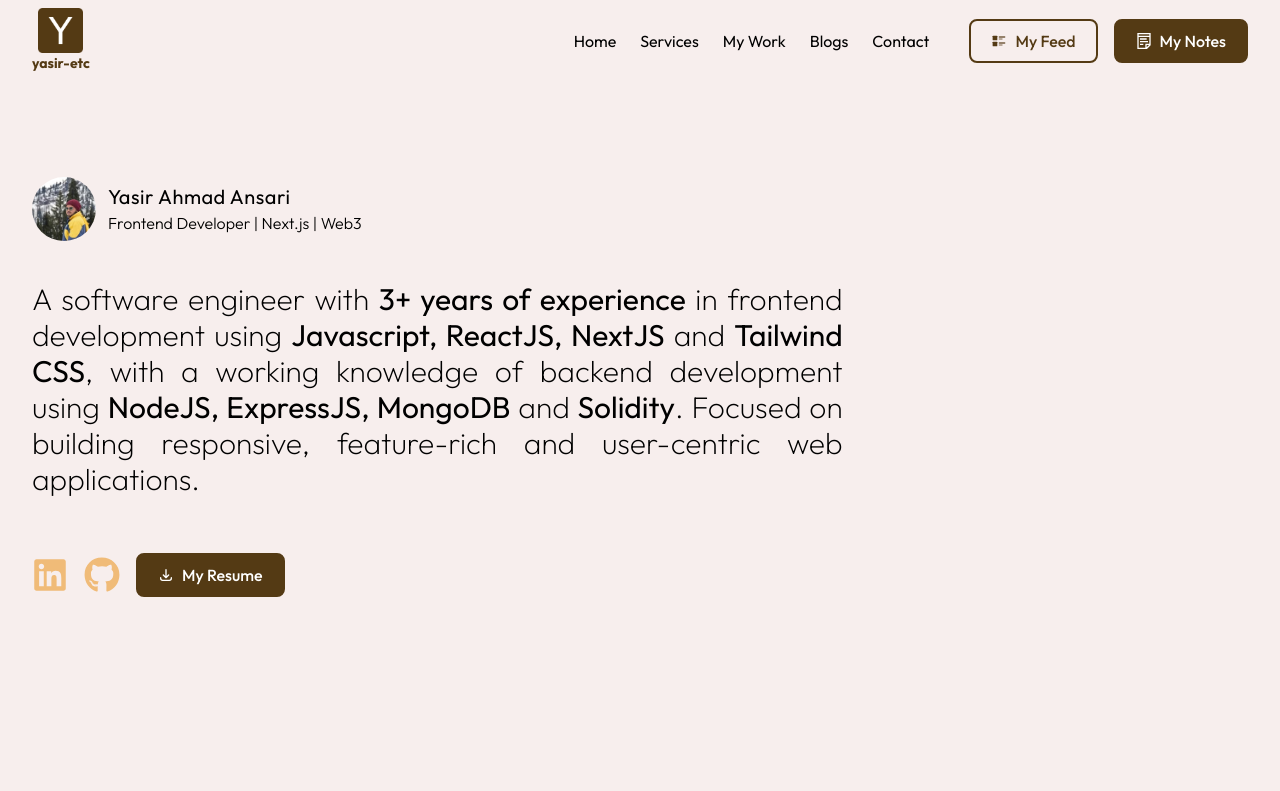
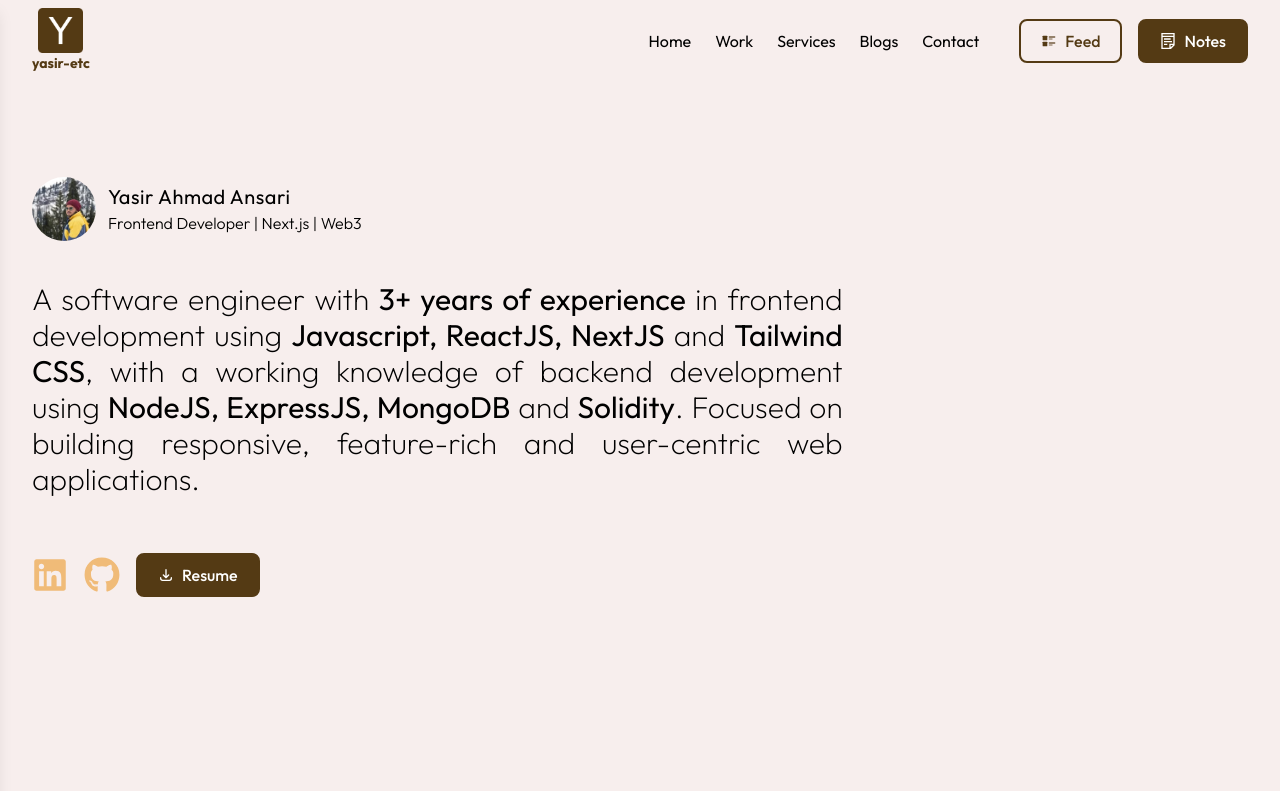
Before and after one commit to ethicalhub/yasir-etc, a Next.js app: page / in a window 1280 px wide. Shown: the top 791 px of the page. Built offline with nearby package versions, Linux system fonts and the light colour scheme.

Commit message:
feat(setup): add mobile responsive menu, id

```diff
--- a/app/(root)/page.tsx
+++ b/app/(root)/page.tsx
@@ -10,8 +10,9 @@ import SkillSection from "@/components/sections/SkillSection";
 
 export default function Home() {
   return (
-    <main className="container relative max-w-7xl">
+    <main className="relative">
       <Navbar />
+      <div className="container max-w-7xl">
         <HeroSection />
         <ExperienceSection />
         <SkillSection />
@@ -21,6 +22,7 @@ export default function Home() {
 
         <MyBlog />
         <ContactMe />
+      </div>
       <Footer />
     </main>
   );
--- a/components/navigation/Navbar.tsx
+++ b/components/navigation/Navbar.tsx
@@ -1,7 +1,11 @@
+"use client";
+
 import Link from "next/link";
-import React from "react";
+import React, { useState } from "react";
+import { AiOutlineMenuUnfold } from "react-icons/ai";
 import { CgFeed } from "react-icons/cg";
 import { GrNotes } from "react-icons/gr";
+import { RxCross2 } from "react-icons/rx";
 
 import { ROUTES } from "@/constants/ROUTES";
 
@@ -15,37 +19,38 @@ const NavLinks = [
   },
   {
     id: 2,
-    title: "Services",
-    path: ROUTES.HOME,
+    title: "Work",
+    path: ROUTES.WORK,
   },
   {
     id: 3,
-    title: "My Work",
-    path: ROUTES.HOME,
+    title: "Services",
+    path: ROUTES.SERVICES,
   },
+
   {
     id: 4,
     title: "Blogs",
-    path: ROUTES.HOME,
+    path: ROUTES.BLOGS,
   },
   {
     id: 5,
     title: "Contact",
-    path: ROUTES.HOME,
+    path: ROUTES.CONTACT,
   },
 ];
 
 const NavActions = [
   {
     id: 1,
-    title: "My Feed",
+    title: "Feed",
     path: ROUTES.HOME,
     variant: "outline",
     icon: <CgFeed />,
   },
   {
     id: 3,
-    title: "My Notes",
+    title: "Notes",
     path: ROUTES.HOME,
     variant: "primary",
     icon: <GrNotes />,
@@ -53,32 +58,93 @@ const NavActions = [
 ];
 
 const Navbar = () => {
+  const [isNavOpen, setIsNavOpen] = useState(false);
+
   return (
-    <nav className="flex-align-center justify-between py-2">
-      <Logo />
-      <div className="flex-align-center gap-10">
-        <ul className="md:flex-align-center  hidden gap-6 rounded-xl text-base font-normal">
-          {NavLinks?.map((link) => {
-            return (
+    <section className="">
+      <nav className="flex-align-center container max-w-7xl justify-between py-2">
+        <Logo />
+        <div className="md:flex-align-center hidden gap-10">
+          <ul className="md:flex-align-center hidden gap-6 rounded-xl text-base font-normal">
+            {NavLinks?.map((link) => (
               <Link href={link.path} key={link.id}>
                 {link.title}
               </Link>
-            );
-          })}
-        </ul>
-        <ul className="md:flex-align-center hidden gap-4">
-          {NavActions?.map((action) => {
-            return (
+            ))}
+          </ul>
+          <ul className="md:flex-align-center hidden gap-4">
+            {NavActions?.map((action) => (
               <Link key={action.id} href={action.path}>
                 <Button icon={action.icon} variant={action.variant}>
                   {action.title}
                 </Button>
               </Link>
-            );
-          })}
+            ))}
+          </ul>
+        </div>
+        <div
+          onClick={() => setIsNavOpen(!isNavOpen)}
+          className="flex md:hidden"
+        >
+          {isNavOpen ? (
+            <RxCross2 className="text-3xl text-secondary" />
+          ) : (
+            <AiOutlineMenuUnfold className="text-3xl text-secondary" />
+          )}
+        </div>
+      </nav>
+
+      {/* Mobile Drawer */}
+      <div
+        className={`fixed left-0 top-0 z-50 h-screen w-3/4 max-w-sm bg-white shadow-lg transition-transform duration-300 ease-in-out ${
+          isNavOpen ? "translate-x-0" : "-translate-x-full"
+        }`}
+      >
+        <div className="flex items-center justify-between p-4">
+          <Logo />
+          <RxCross2
+            className="cursor-pointer text-3xl text-secondary"
+            onClick={() => setIsNavOpen(false)}
+          />
+        </div>
+        <ul className="flex flex-col gap-4 p-6">
+          {NavLinks.map((link) => (
+            <Link
+              href={link.path}
+              key={link.id}
+              className="text-lg font-medium text-dark hover:text-primary"
+              onClick={() => setIsNavOpen(false)}
+            >
+              {link.title}
+            </Link>
+          ))}
         </ul>
+        <div className="flex flex-col gap-4 p-4">
+          {NavActions.map((action) => (
+            <Link
+              key={action.id}
+              href={action.path}
+              onClick={() => setIsNavOpen(false)}
+            >
+              <Button
+                className="w-full"
+                icon={action.icon}
+                variant={action.variant}
+              >
+                {action.title}
+              </Button>
+            </Link>
+          ))}
+        </div>
       </div>
-    </nav>
+
+      {isNavOpen && (
+        <div
+          className="fixed inset-0 z-40 bg-primary opacity-30"
+          onClick={() => setIsNavOpen(false)}
+        ></div>
+      )}
+    </section>
   );
 };
 
--- a/components/sections/ContactMe.tsx
+++ b/components/sections/ContactMe.tsx
@@ -5,7 +5,7 @@ import ContactForm from "../forms/ContactForm";
 
 const ContactMe = () => {
   return (
-    <section className="section-layout ">
+    <section id="contact" className="section-layout ">
       {/* Header Section */}
       <div className="items-center justify-between gap-4 md:flex">
         <h3 className="section-title">
--- a/components/sections/ExperienceSection.tsx
+++ b/components/sections/ExperienceSection.tsx
@@ -7,7 +7,7 @@ import ExperienceCard from "../uiComponent/ExperienceCard";
 
 const ExperienceSection = () => {
   return (
-    <section className="section-layout ">
+    <section id="work" className="section-layout ">
       <h3 className="section-title">
         <PiStudentBold />
         <span>Work Experience</span>
--- a/components/sections/Footer.tsx
+++ b/components/sections/Footer.tsx
@@ -20,7 +20,8 @@ const Footer = () => {
     }
   }, [isCopied]);
   return (
-    <section className="section-layout items-center rounded-t-lg bg-dark !pb-0 !pt-12 text-secondary">
+    <div className="bg-dark">
+      <section className="section-layout container max-w-7xl items-center rounded-t-lg !pb-0 !pt-12 text-secondary">
         <div className="flex-align-center gap-4">
           <Button
             onClick={handleCopy}
@@ -39,6 +40,7 @@ const Footer = () => {
           </p>
         </div>
       </section>
+    </div>
   );
 };
 
--- a/components/sections/HeroSection.tsx
+++ b/components/sections/HeroSection.tsx
@@ -39,7 +39,7 @@ const HeroSection = () => {
         <SocialLink />
         <Link target="_blank" href="/Yasir_Frontend_Web_Developer_Resume.pdf">
           <Button icon={<HiOutlineDownload />} variant="primary">
-            My Resume
+            Resume
           </Button>
         </Link>
       </div>
--- a/components/sections/SkillSection.tsx
+++ b/components/sections/SkillSection.tsx
@@ -5,7 +5,7 @@ import { programmingSkills, tools } from "@/constants/StaticData";
 
 const SkillSection = () => {
   return (
-    <section className="section-layout">
+    <section id="services" className="section-layout">
       <h3 className="section-title">
         <FaLaptopCode />
         <span>Skills & Services</span>
--- a/constants/ROUTES.js
+++ b/constants/ROUTES.js
@@ -2,6 +2,9 @@ export const ROUTES = {
   HOME: "/",
   BLOGS: "/blogs",
   RESOURCES: "/resources",
+  SERVICES: "/#services",
+  WORK: "/#work",
+  CONTACT: "/#contact",
 };
 
 export const SocialLinks = {
```
Lines whose indentation alone changed are shown as unchanged.
